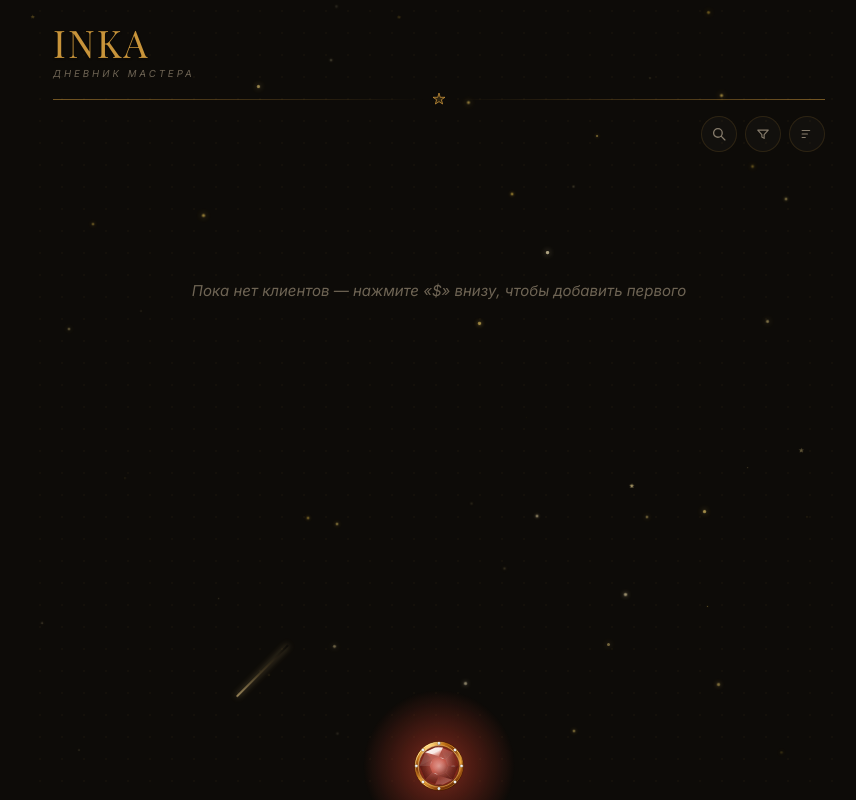
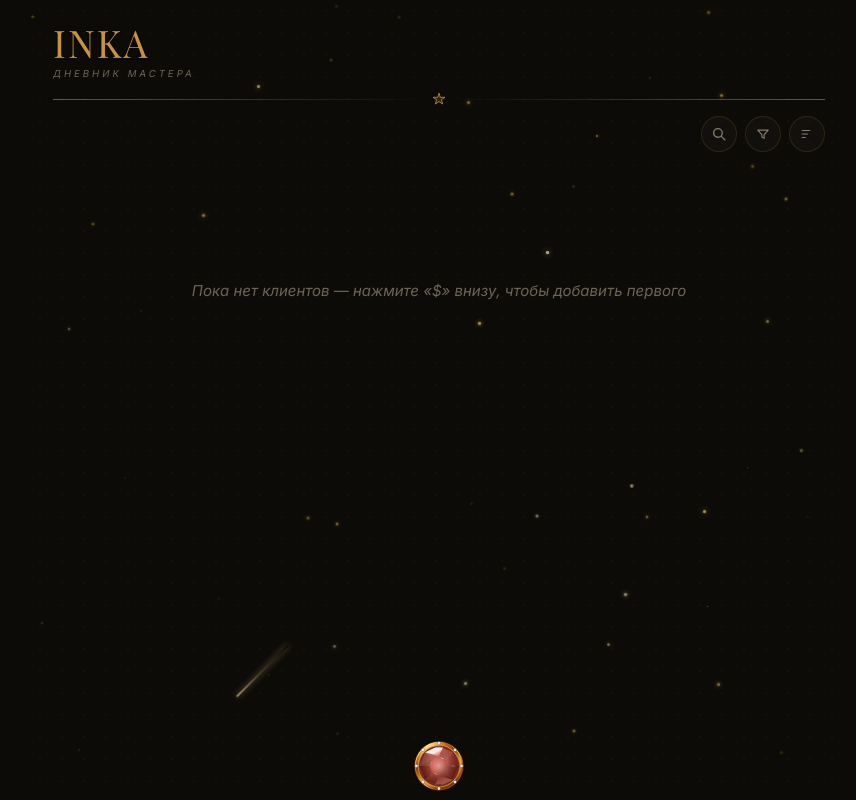
Before and after one commit to annasosnitski-prog/dnevnik-mastera, a React (Vite) app: page / in a window 1280 px wide. Shown: the whole page, without its empty margins (201-1057 px from the left). Built offline with nearby package versions, Linux system fonts and the light colour scheme; a web font is replaced by a local one.

Commit message:
Remove ambient halo glow around nav pendants
Drop the goldGlow radial gradient and its "current tab" brightness
boost entirely — each pendant now shows just its own gold disc and
stone, no surrounding glow.

```diff
--- a/src/components/navigation/NavFab.tsx
+++ b/src/components/navigation/NavFab.tsx
@@ -261,7 +261,6 @@ export function NavFab({ active, onNavigate, adminBadges, onCreate }: NavFabProp
 
             const { item } = entry;
             const badges = item.screen === "admin" ? adminBadges : undefined;
-            const isCurrent = item === current;
             return (
               <button
                 key={item.id}
@@ -275,10 +274,8 @@ export function NavFab({ active, onNavigate, adminBadges, onCreate }: NavFabProp
                 }}
               >
                 {/* Each destination is its own faceted gem colour — no
-                    glyph, the cut itself is the detail (see PendantIcon).
-                    The current destination's own halo brightens instead of
-                    a separate "you are here" glow stacked via CSS. */}
-                <PendantIcon color={item.color} size={ITEM_SIZE} current={isCurrent} />
+                    glyph, the cut itself is the detail (see PendantIcon). */}
+                <PendantIcon color={item.color} size={ITEM_SIZE} />
                 {badges?.map((kind, bi) => (
                   <span
                     key={kind}
--- a/src/components/navigation/PendantIcon.tsx
+++ b/src/components/navigation/PendantIcon.tsx
@@ -23,17 +23,11 @@ export function PendantIcon({
   color,
   size,
   plate = false,
-  current = false,
   children,
 }: {
   color: string;
   size: number;
   plate?: boolean;
-  // The «you are here» destination glows a little brighter than the rest —
-  // baked into this same gradient instead of a second, separately-timed
-  // CSS glow layered on top (that used to create a visible seam, the same
-  // failure mode as the earlier box-shadow-vs-SVG black ring).
-  current?: boolean;
   children?: ReactNode;
 }) {
   const uid = useId();
@@ -50,7 +44,6 @@ export function PendantIcon({
   const coreGlow = `pendant-coreglow-${uid}`;
   const coreBleed = `pendant-corebleed-${uid}`;
   const tableFace = `pendant-tableface-${uid}`;
-  const goldGlow = `pendant-goldglow-${uid}`;
   const stoneGlow = `pendant-stoneglow-${uid}`;
 
   const mix = (pct: number, tint: "white" | "black") => `color-mix(in srgb, ${color} ${100 - pct}%, ${tint} ${pct}%)`;
@@ -138,7 +131,7 @@ export function PendantIcon({
 
   return (
     <span style={{ position: "relative", display: "block", width: size, height: size }}>
-      <svg width={size} height={size} viewBox="0 0 64 64" aria-hidden="true" style={{ display: "block", overflow: "visible" }}>
+      <svg width={size} height={size} viewBox="0 0 64 64" aria-hidden="true" style={{ display: "block" }}>
         <defs>
           <radialGradient id={goldFace} cx=".34" cy=".2" r=".84">
             <stop offset="0" stopColor="#FFF8D7" />
@@ -244,23 +237,6 @@ export function PendantIcon({
             <stop offset=".45" stopColor={color} stopOpacity=".4" />
             <stop offset="1" stopColor={mix(55, "black")} stopOpacity=".6" />
           </linearGradient>
-          {/* A literal ring, not a blurred silhouette: full brightness all
-              the way out to the disc's own radius (outerR), only fading
-              beyond that — so its "inner diameter" matches the disc
-              exactly, no gap. This is the button's *only* glow (no CSS
-              box-shadow or filter layered on top — two independently-timed
-              glow systems is what caused both the earlier black ring and
-              the "looks like two halos" banding: a flat plateau followed by
-              a steep drop and then a gentle one reads as two rings once
-              several of these overlap in the fan, so this is a single
-              monotonic fade instead). Tinted by the stone's own colour
-              rather than a fixed gold, so each destination's glow matches
-              its gem. */}
-          <radialGradient id={goldGlow} gradientUnits="userSpaceOnUse" cx={cx} cy={cy} r="90">
-            <stop offset="0" stopColor={color} stopOpacity={current ? ".58" : ".38"} />
-            <stop offset={outerR / 90} stopColor={color} stopOpacity={current ? ".58" : ".38"} />
-            <stop offset="1" stopColor={color} stopOpacity="0" />
-          </radialGradient>
           <filter id={stoneGlow} x="-25%" y="-25%" width="150%" height="150%">
             <feGaussianBlur stdDeviation=".7" result="blur" />
             <feFlood floodColor={color} floodOpacity=".32" />
@@ -273,7 +249,6 @@ export function PendantIcon({
         </defs>
 
         <g>
-          <circle cx={cx} cy={cy} r="90" fill={`url(#${goldGlow})`} />
           <circle cx={cx} cy={cy} r={outerR} fill={`url(#${goldFace})`} stroke="#4B1A00" strokeWidth=".7" />
           <circle cx={cx} cy={cy} r={outerR - 1} fill="none" stroke={`url(#${goldEdge})`} strokeWidth=".95" />
           <circle cx={cx} cy={cy} r={outerR - 4.5} fill="#2C0A00" stroke="#FFCF68" strokeWidth=".8" />
```
